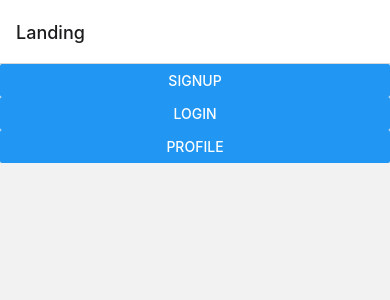
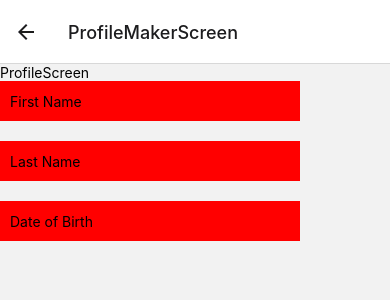
Before and after one commit to jgcav/UpShift, a React Native app in the folder mobile/: screen /ProfileMakerScreen in a window 390 px wide. Shown: the top 300 px of the page. Built offline with nearby package versions, Linux system fonts and the light colour scheme; no server answers; the database is empty.

Commit message:
start of form

```diff
--- a/mobile/App.js
+++ b/mobile/App.js
@@ -5,6 +5,7 @@ import firebase from "./config/firebase";
 import { NavigationContainer } from "@react-navigation/native";
 import { createStackNavigator } from "@react-navigation/stack";
 import LandingScreen from "./Components/LandingScreen";
+import ProfileMakerScreen from "./Components/ProfileMakerScreen";
 
 export default function App() {
   const [data, setData] = useState();
@@ -39,6 +40,10 @@ export default function App() {
     <NavigationContainer>
       <Stack.Navigator initialRouteName="Landing">
         <Stack.Screen name="Landing" component={LandingScreen}></Stack.Screen>
+        <Stack.Screen
+          name="ProfileMakerScreen"
+          component={ProfileMakerScreen}
+        ></Stack.Screen>
       </Stack.Navigator>
     </NavigationContainer>
   );
--- a/mobile/Components/LandingScreen.js
+++ b/mobile/Components/LandingScreen.js
@@ -12,7 +12,7 @@ import {
   Button,
 } from "react-native";
 
-export default function LandingScreen() {
+export default function LandingScreen({ navigation }) {
   return (
     <View>
       <Button
--- a/mobile/Components/ProfileMakerScreen.js
+++ b/mobile/Components/ProfileMakerScreen.js
@@ -0,0 +1,36 @@
+import React from "react";
+import { Text, View, TextInput, StyleSheet } from "react-native";
+
+export default function ProfileMakerScreen() {
+  return (
+    <View>
+      <Text>ProfileScreen</Text>
+      <TextInput
+        style={style.input}
+        placeholder="First Name"
+        placeholderTextColor={"black"}
+      ></TextInput>
+      <TextInput
+        style={style.input}
+        placeholder="Last Name"
+        placeholderTextColor={"black"}
+      ></TextInput>
+      <TextInput
+        style={style.input}
+        placeholder="Date of Birth"
+        placeholderTextColor={"black"}
+      ></TextInput>
+    </View>
+  );
+}
+
+const style = StyleSheet.create({
+  input: {
+    height: 40,
+    width: 300,
+    backgroundColor: "red",
+    marginBottom: 20,
+    color: "black",
+    paddingHorizontal: 10,
+  },
+});
```
